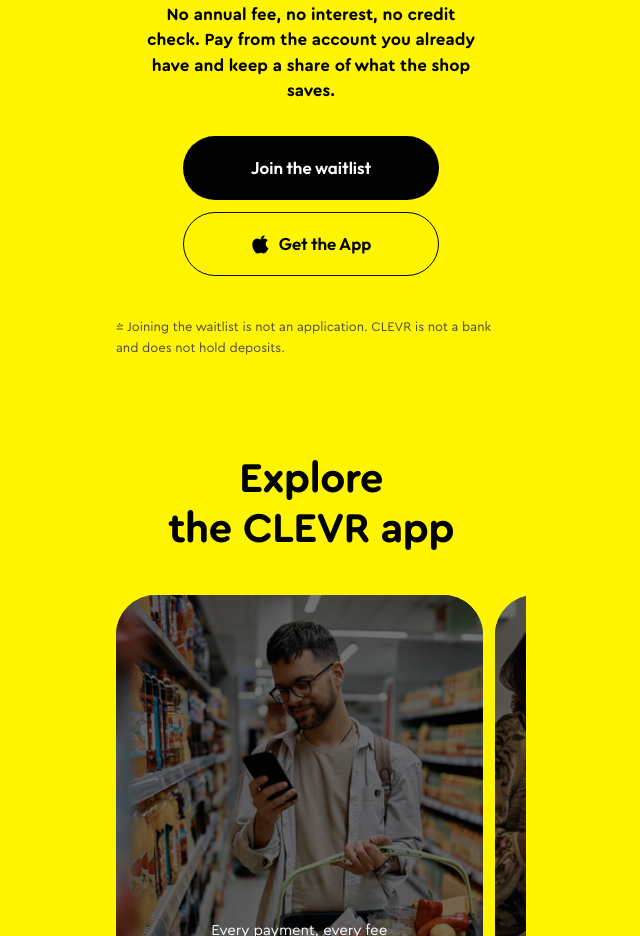
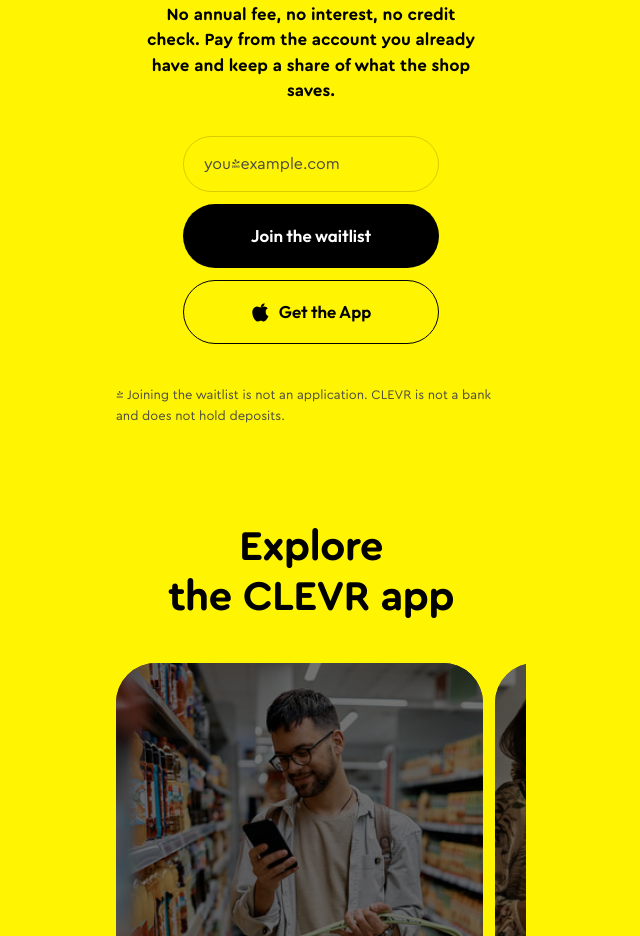
Before and after one commit to maliksiddhant02/Clevr, a Next.js app: page /landing in a window 1280 px wide. Shown: the part 1320-2256 px from the top of the page, without its empty margins (324-964 px from the left). Built offline with nearby package versions, Linux system fonts and the light colour scheme.

Commit message:
Add waitlist form backed by Supabase
Server Action posts email to Supabase REST; client form uses useActionState with pending/success/error states.

```diff
--- /dev/null
+++ b/app/actions/waitlist.ts
@@ -0,0 +1,37 @@
+"use server";
+
+export type WaitlistState = { ok: boolean; message: string } | null;
+
+export async function joinWaitlist(
+  _prev: WaitlistState,
+  formData: FormData,
+): Promise<WaitlistState> {
+  const email = String(formData.get("email") ?? "").trim().toLowerCase();
+
+  if (!/^[^\s@]+@[^\s@]+\.[^\s@]+$/.test(email)) {
+    return { ok: false, message: "Enter a valid email." };
+  }
+
+  const url = process.env.SUPABASE_URL;
+  const key = process.env.SUPABASE_SERVICE_ROLE_KEY;
+  if (!url || !key) {
+    return { ok: false, message: "Waitlist is not configured yet." };
+  }
+
+  const res = await fetch(`${url}/rest/v1/waitlist`, {
+    method: "POST",
+    headers: {
+      apikey: key,
+      Authorization: `Bearer ${key}`,
+      "Content-Type": "application/json",
+      Prefer: "return=minimal",
+    },
+    body: JSON.stringify({ email }),
+  });
+
+  if (res.status === 201) return { ok: true, message: "You're on the list." };
+  // 23505 = unique_violation. Treat duplicates as success — don't leak membership state loudly, but also don't confuse the user.
+  if (res.status === 409) return { ok: true, message: "You're already on the list." };
+
+  return { ok: false, message: "Something went wrong. Try again." };
+}
--- a/app/landing/page.tsx
+++ b/app/landing/page.tsx
@@ -2,9 +2,10 @@
 import Image from "next/image";
 import Link from "next/link";
 import { AppleMark, GooglePlayMark } from "@/components/StoreMarks";
-import { Button, ButtonLink } from "@/components/Button";
+import { ButtonLink } from "@/components/Button";
 import { CardRail } from "@/components/CardRail";
 import { NavSheet } from "@/components/NavSheet";
+import { WaitlistForm } from "@/components/WaitlistForm";
 
 export const metadata: Metadata = {
   title: "CLEVR — Pay by bank, pay less",
@@ -155,7 +156,7 @@
         </p>
 
         <div className="mt-8 flex flex-col items-center gap-3">
-          <Button className="w-64 font-outfit">Join the waitlist</Button>
+          <WaitlistForm />
           <ButtonLink
             href="https://apps.apple.com/us/app/coverd-win-purchases-back/id6741347396"
             variant="outline"
--- /dev/null
+++ b/components/WaitlistForm.tsx
@@ -0,0 +1,43 @@
+"use client";
+
+import { useActionState } from "react";
+import { useFormStatus } from "react-dom";
+import { joinWaitlist, type WaitlistState } from "@/app/actions/waitlist";
+import { Button } from "@/components/Button";
+
+function SubmitButton() {
+  const { pending } = useFormStatus();
+  return (
+    <Button type="submit" className="w-64 font-outfit" disabled={pending}>
+      {pending ? "Joining…" : "Join the waitlist"}
+    </Button>
+  );
+}
+
+export function WaitlistForm() {
+  const [state, action] = useActionState<WaitlistState, FormData>(joinWaitlist, null);
+
+  return (
+    <form action={action} className="flex w-full flex-col items-center gap-3">
+      <input
+        type="email"
+        name="email"
+        required
+        autoComplete="email"
+        inputMode="email"
+        placeholder="you@example.com"
+        aria-label="Email"
+        className="border-border text-foreground placeholder:text-muted-foreground focus:border-foreground h-14 w-64 rounded-full border bg-transparent px-5 text-[1rem] outline-none"
+      />
+      <SubmitButton />
+      {state && (
+        <p
+          role="status"
+          className={`text-[0.875rem] font-medium ${state.ok ? "text-foreground" : "text-red-600"}`}
+        >
+          {state.message}
+        </p>
+      )}
+    </form>
+  );
+}
```
Also changed, not shown: 1 other file (tests, documents, lock files or other folders).
